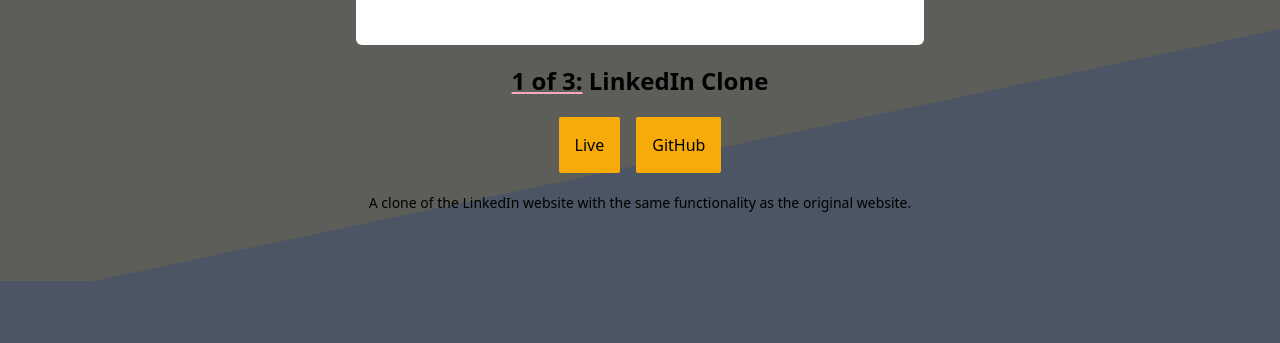
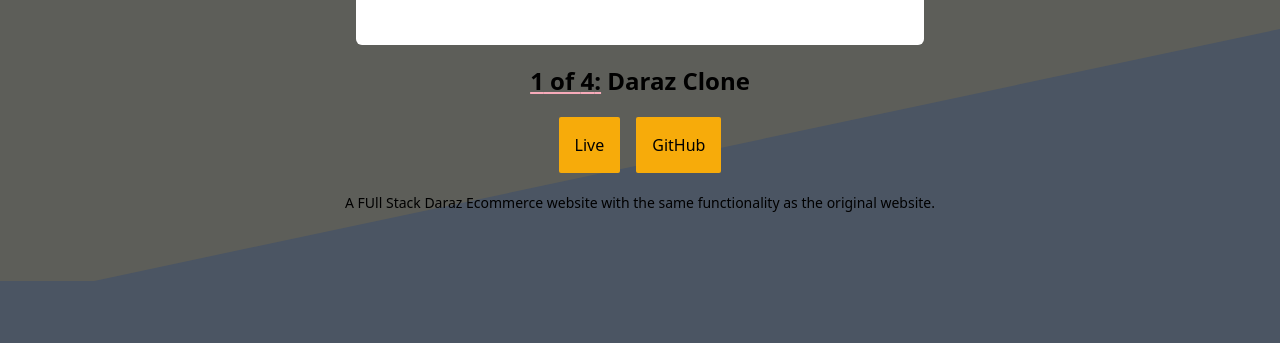
Before and after one commit to sanjay-29218/newportfolio, a Next.js app: page / in a window 1280 px wide. Shown: the part 2289-2632 px from the top of the page. Built offline with nearby package versions, Linux system fonts and the light colour scheme.

Commit message:
added daraz clone

```diff
--- a/components/Projects.tsx
+++ b/components/Projects.tsx
@@ -8,6 +8,15 @@
   const projects = [
     {
       id: 1,
+      name: "Daraz Clone",
+      description:
+        "A FUll Stack Daraz Ecommerce website with the same functionality as the original website.",
+      image: "/linkedin.png",
+      live: "https://daraz-2-0.vercel.app/",
+      github: "https://github.com/sanjay-29218/Daraz-2.0",
+    },
+    {
+      id: 2,
       name: "LinkedIn Clone",
       description:
         "A clone of the LinkedIn website with the same functionality as the original website.",
@@ -16,7 +25,7 @@
       github: "https://github.com/sanjay-29218/LInkedin-clone",
     },
     {
-      id: 2,
+      id: 3,
       name: "Spotify Clone",
       description:
         "A clone of the Spotify website with the same functionality as the original website.",
@@ -25,7 +34,7 @@
       // link:"https://spotify-clone-29218.vercel.app/"
     },
     {
-      id: 3,
+      id: 4,
       name: "Music Recommender using Emotion Recognition",
       description:
         "A music recommender system that recommends music based on the emotion of the user.",
```
